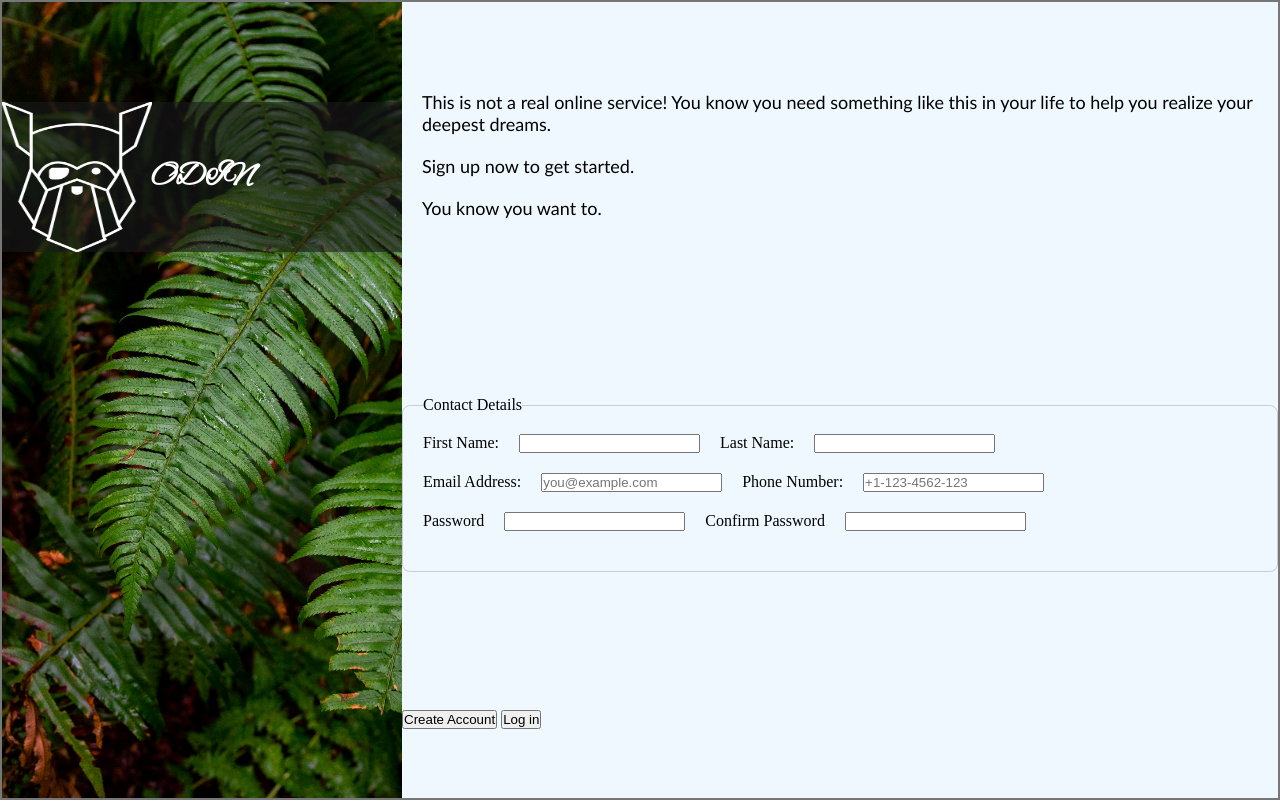
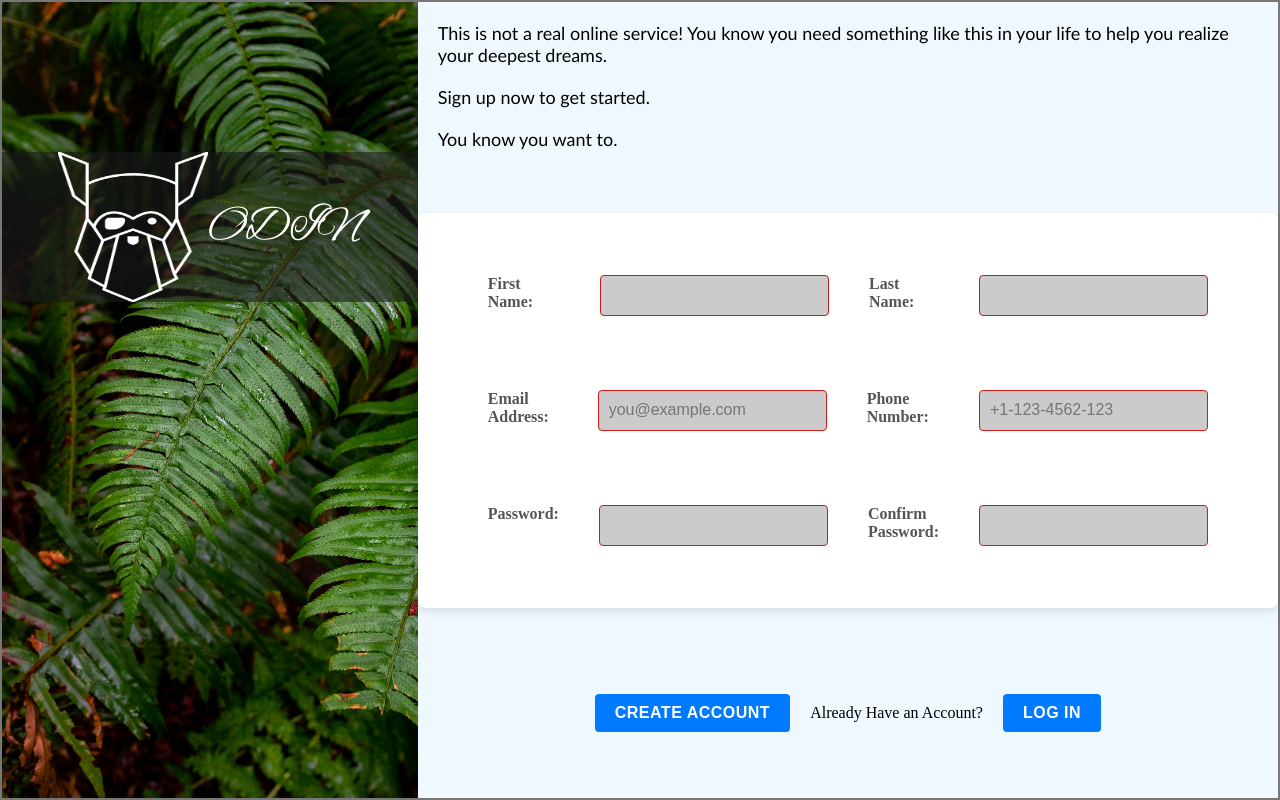
Before and after one commit to SomeKenyan254/Sign-up-Form, a plain HTML site: page index.html in a window 1280 px wide. Drawn offline with Linux system fonts and the light colour scheme.

Commit message:
Finished overall layout.

```diff
--- a/index.html
+++ b/index.html
@@ -8,57 +8,58 @@
 </head>
 <body>
 <div class="main_container">
+
     <div class="img_header">
+        <div class="logo">
+            <img src="../Sign-up-Form/logo.png" width="150px" height="150px">
+            ODIN
+        </div>
+    </div>
 
-        <div class="logo">
-        <h1>ODIN</h1>
-        </div>
 
-    </div>
+
     <div class="content_container">
-    <div class="header">
+    <div class="header item">
         <p>This is not a real online service! You know you need something like this in your life to help you realize your deepest dreams.
             <p>Sign up now to get started.</p>
             <p>You know you want to.</p>
         </p>
     </div>
-    <div class="contact_info">
+    <div class="contact_info item">
 
         <form>
-            <fieldset>
+        <fieldset>
+            <div class="wrapper">
+                <div class="row">
 
-            <legend>Contact Details</legend>
+                    <label for="first_name">First Name:</label>
+                    <input type="text" id="first_name" name="first_name">
 
+                    <label for="last_name">Last Name:</label>
+                <input type="text" id="last_name" name="last_name">
+                </div>
 
-            <div class="form_name">
-
-            <label for="first_name">First Name:</label>
-            <input type="text" id="first_name" name="first_name"/>
-
-            <label for="last_name">Last Name:</label>
-            <input type="text" id="last_name" name="last_name"/>
-            </div>
-
-            <div class="guest_email">
+            <div class="row">
 
             <label for="user_email">Email Address:</label>
-            <input type="email" id="user_email" name="email" placeholder="you@example.com"/>
+            <input type="email" id="user_email" name="email" placeholder="you@example.com">
 
 
 
             <label for="phone_number">Phone Number:</label>
-            <input type="tel" id="phone_number" name="phone_number" placeholder="+1-123-4562-123"/>
+            <input type="tel" id="phone_number" name="phone_number" placeholder="+1-123-4562-123">
 
             </div>
 
-            <div class="guest_password">
+            <div class="row">
 
-            <label for="user_password">Password</label>
+            <label for="user_password">Password:</label>
             <input type="password" id="user_password" required/ name="user_password">
 
-           <label for="user_password">Confirm Password</label>
+           <label for="confirm_password">Confirm Password:</label>
             <input type="password" id="confirm_password" required/ name="user_password">
             </div>
+        </div>
 
 
 
@@ -68,8 +69,9 @@
 
         </form>
     </div>
-    <div class="log_in">
+    <div class="log_in item" >
         <button type="button">Create Account</button>
+        Already Have an Account?
         <button type="button">Log in</button>
 
     </div>
--- a/style.css
+++ b/style.css
@@ -10,10 +10,11 @@
     padding: 0;
     margin: 0;
     box-sizing: border-box;
+
   }
 
 body{
-    height: 100%;
+    height: 100vh;
     background-color:rgba(26, 26, 27, 0.591);
 
 
@@ -24,6 +25,7 @@ body{
     min-width: 100vw;
     justify-content: center;
     padding: 2px;
+
 }
 
 
@@ -31,53 +33,108 @@ body{
     background-color: aliceblue;
     display: flex;
     flex-direction: column;
-    justify-content: space-around;
+    flex: 1;
+
+}
+.item{
     flex: 1;
 }
 /*Styling the logo*/
 .logo{
-    background-image:url(../Sign-up-Form/logo.png);
-    background-size: 150px 150px;
+
     background-repeat: no-repeat;
     background-color: rgba(26, 26, 27, 0.591);
-    background-position: left;
     font-family:'alex',Georgia, 'Times New Roman', Times, serif;
-    height: 150px;
-    margin-top: 100px;
+    margin-top: 150px;
     display: flex;
     color: white;
-    justify-content:space-evenly ;
+    justify-content:center ;
     align-items: center;
+    font-size: 3rem;
+
 }
 .img_header{
    background-image: url(../Sign-up-Form/halie-west-25xggax4bSA-unsplash.jpg);
    background-size: cover;
-   width: 400px;
+   width: 800px;
 
-   display: flex;
-   flex-direction: column;
+
+
   }
 .header{
     font-family: 'Gill Sans', 'Gill Sans MT', Calibri, 'Trebuchet MS', sans-serif;
     padding: 20px;
-
     font-size: large;
     display: flex;
+    flex-direction: column;
     gap: 20px;
-    flex-direction: column;
-}
-/*form styling*/
-fieldset {
-    border: 1px solid #ccc;
-    border-radius: 8px;
-    padding: 20px;
-}
-.form_name,
-.guest_email,
-.guest_password {
-    display: flex;
-    flex-wrap: wrap;
-    gap: 20px;
-    margin-bottom: 20px;
 
 }
+.contact_info{
+    background-color: #ffffff;
+    border-radius: 8px;
+    box-shadow: 0 4px 8px rgba(0, 0, 0, 0.1);
+
+
+
+}
+
+input {
+    font-size: 1rem;
+    padding: 10px;
+    border: 1px solid #cf1919;
+    border-radius: 4px;
+    box-sizing: border-box;
+    background-color: #cbcbcb;
+
+
+  }
+label{
+
+        font-size: 1rem;
+        font-weight: bold;
+        margin-bottom: 5px;
+        color: #555;
+}
+
+.row {
+    display: flex;
+    flex-wrap: nowrap;
+    gap: 40px;
+
+    padding: 12px 20px;
+
+}
+
+fieldset{
+    border: none;
+}
+.wrapper{
+    display: flex;
+    flex-direction: column;
+    gap: 50px;
+    justify-content: space-between;
+
+    margin: 50px;
+}
+.log_in {
+    display: flex;
+    justify-content: center;
+    align-items: center;
+    gap: 20px; /* Space between the buttons */
+    margin-top: 20px;
+  }
+
+  .log_in button {
+    background-color: #007BFF; /* Primary blue color */
+    color: white;
+    border: none;
+    border-radius: 4px;
+    padding: 10px 20px;
+    font-size: 1rem;
+    cursor: pointer;
+    text-transform: uppercase;
+    font-weight: bold;
+    letter-spacing: 0.5px;
+
+  }
```
